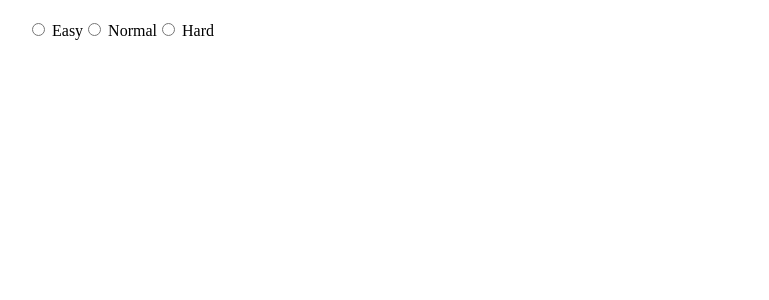
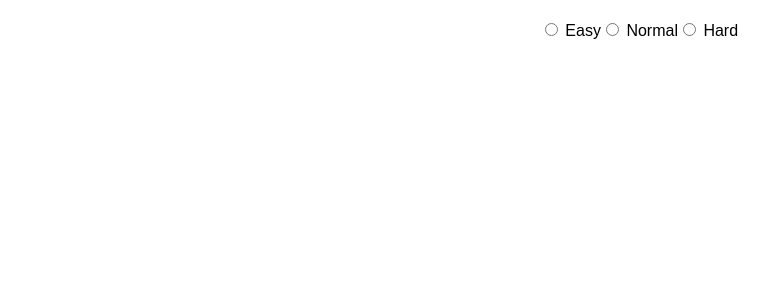
Before and after one commit to acciojob/memory-game-Karankk85, a React app: page / in a window 1280 px wide. Shown: the top 300 px of the page, without its empty margins (1-770 px from the left). Built offline with nearby package versions, Linux system fonts and the light colour scheme.

Commit message:
Update App.css
up

```diff
--- a/src/styles/App.css
+++ b/src/styles/App.css
@@ -1,6 +1,19 @@
+body {
+  font-family: Arial, sans-serif;
+  text-align: center;
+  margin: 0;
+  padding: 0;
+}
 
 .levels_container {
   margin: 20px;
+}
+
+.levels_container button {
+  margin: 0 10px;
+  padding: 10px 20px;
+  cursor: pointer;
+  font-size: 16px;
 }
 
 .cells_container {
@@ -9,6 +22,7 @@
   gap: 10px;
   max-width: 400px;
   margin: 20px auto;
+  padding: 10px;
 }
 
 .tile {
@@ -22,6 +36,7 @@
   cursor: pointer;
   border-radius: 8px;
   user-select: none;
+  transition: background-color 0.3s ease;
 }
 
 .tile.flipped {
@@ -30,7 +45,6 @@
 }
 
 .message {
-  text-align: center;
   font-size: 18px;
   margin-top: 20px;
   color: #2e7d32;
```
